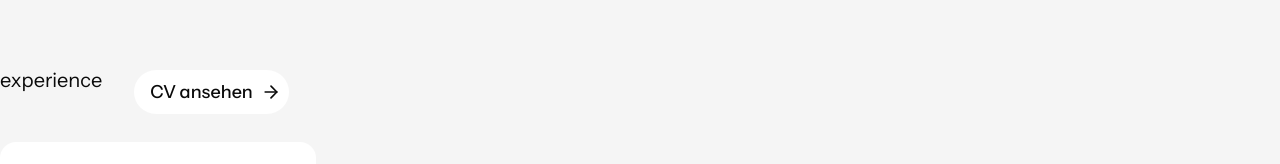
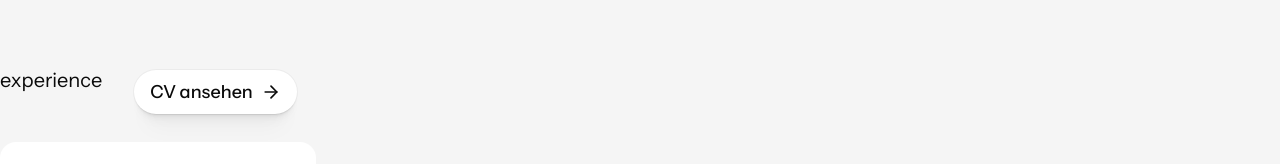
Before and after one commit to steffenaichele/portfolio, a Next.js app: page / in a window 1280 px wide. Shown: the part 328-492 px from the top of the page. Built offline with nearby package versions, Linux system fonts and the light colour scheme; what @toolwind/corner-shape would draw is missing.

Commit message:
feat: add cta button + update variables

```diff
--- a/src/app/components/Button.tsx
+++ b/src/app/components/Button.tsx
@@ -18,7 +18,7 @@ import { ReactNode } from "react";
  *   <Button type="submit" disabled>Submitting…</Button>
  */
 
-type Variant = "primary";
+type Variant = "primary" | "cta";
 type ContentType = "text" | "iconOnly" | "iconRight";
 
 interface ButtonProps {
@@ -32,15 +32,14 @@ interface ButtonProps {
 
 const variantClasses: Record<Variant, string> = {
 	primary:
-		"bg-[var(--color-button-primary-bg)] text-[var(--color-button-primary-label)] hover:bg-[var(--color-button-primary-bg-hover)] active:bg-[var(--color-button-primary-bg-hover-active)] focus:outline-1 focus:outline-orange-300",
-	// secondary:
-	// 	"bg-[var(--button-bg-secondary)] text-[var(--button-label-secondary)] hover:bg-[var(--button-bg-secondary-hover)] active:bg-[var(--button-bg-secondary-active)] focus:outline-2 focus:outline-orange-300",
+		"bg-(--color-button-primary-bg) text-(--color-button-primary-label) shadow-(--shadow) hover:bg-(--color-button-primary-bg-hover) active:bg-(--color-button-primary-bg-active) active:scale-95 focus:outline-1 focus:outline-orange-300",
+	cta: "bg-(--color-button-cta-bg) text-(--color-button-cta-label) shadow-(--shadow) hover:bg-(--color-button-cta-bg-hover) hover:text-(--color-button-cta-label-hover) active:bg-(--color-button-cta-bg-active) active:scale-95 active:text-(--color-button-cta-label-active) focus:outline-1 focus:outline-orange-300",
 };
 
 const contentClasses: Record<ContentType, string> = {
 	text: "px-4",
 	iconOnly: "px-4",
-	iconRight: "pr-2 pl-4 gap-2",
+	iconRight: "pr-4 pl-4 gap-2",
 };
 
 const Button = ({
@@ -52,7 +51,7 @@ const Button = ({
 	type = "button",
 }: ButtonProps) => {
 	const baseClasses =
-		"h-11 label-md rounded-(--radius-squircle-lg) corner-squircle inline-flex flex-row items-center justify-center transition-all duration-150 cursor-pointer select-none";
+		"h-11 flex-none label-md rounded-(--radius-squircle-lg) corner-squircle inline-flex flex-row items-center justify-center transition-all duration-150 cursor-pointer select-none";
 
 	return (
 		<button
--- a/src/app/styles/globals.css
+++ b/src/app/styles/globals.css
@@ -37,9 +37,11 @@
 	--color-button-primary-bg-active: var(--color-neutral-400);
 
 	--color-button-cta-label: var(--color-white);
-	--color-button-cta-bg: var(--color-neutral-800);
-	--color-button-cta-bg-hover: var(--color-neutral-900);
-	--color-button-cta-bg-active: var(--color-black);
+	--color-button-cta-label-hover: var(--color-neutral-200);
+	--color-button-cta-label-active: var(--color-neutral-400);
+	--color-button-cta-bg: var(--color-neutral-900);
+	--color-button-cta-bg-hover: var(--color-neutral-800);
+	--color-button-cta-bg-active: var(--color-neutral-900);
 
 	--color-badge-experience-bg: var(--color-emerald-200);
 	--color-badge-education-bg: var(--color-sky-200);
```
